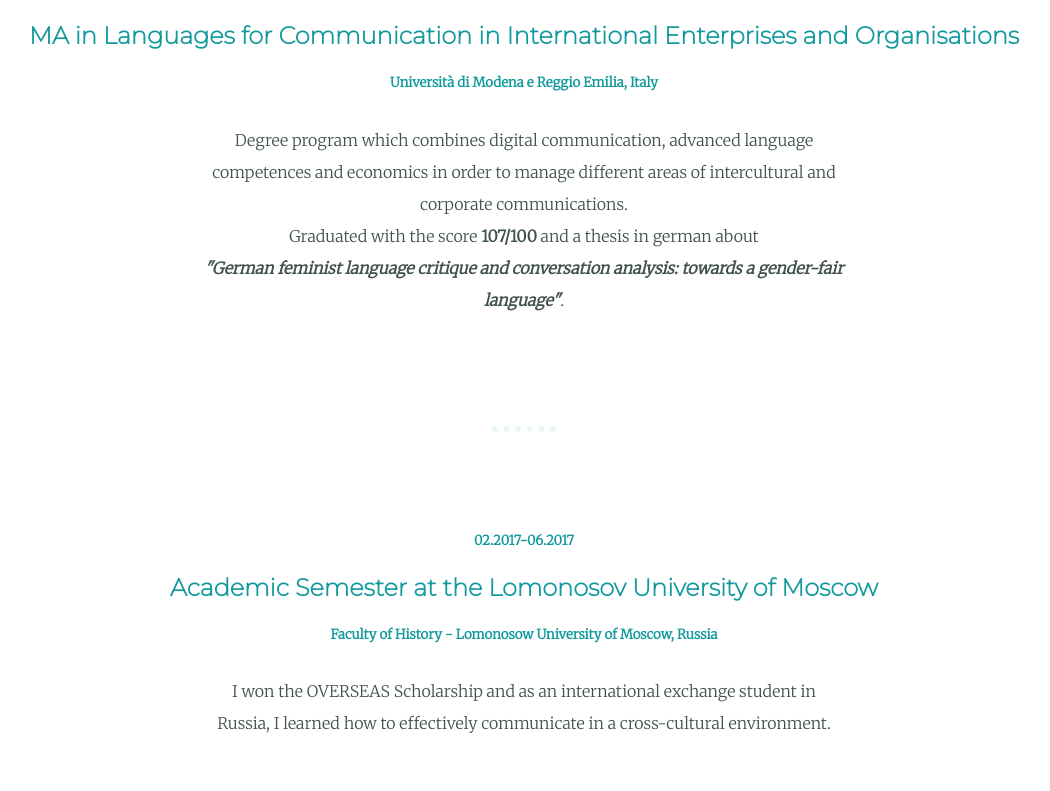
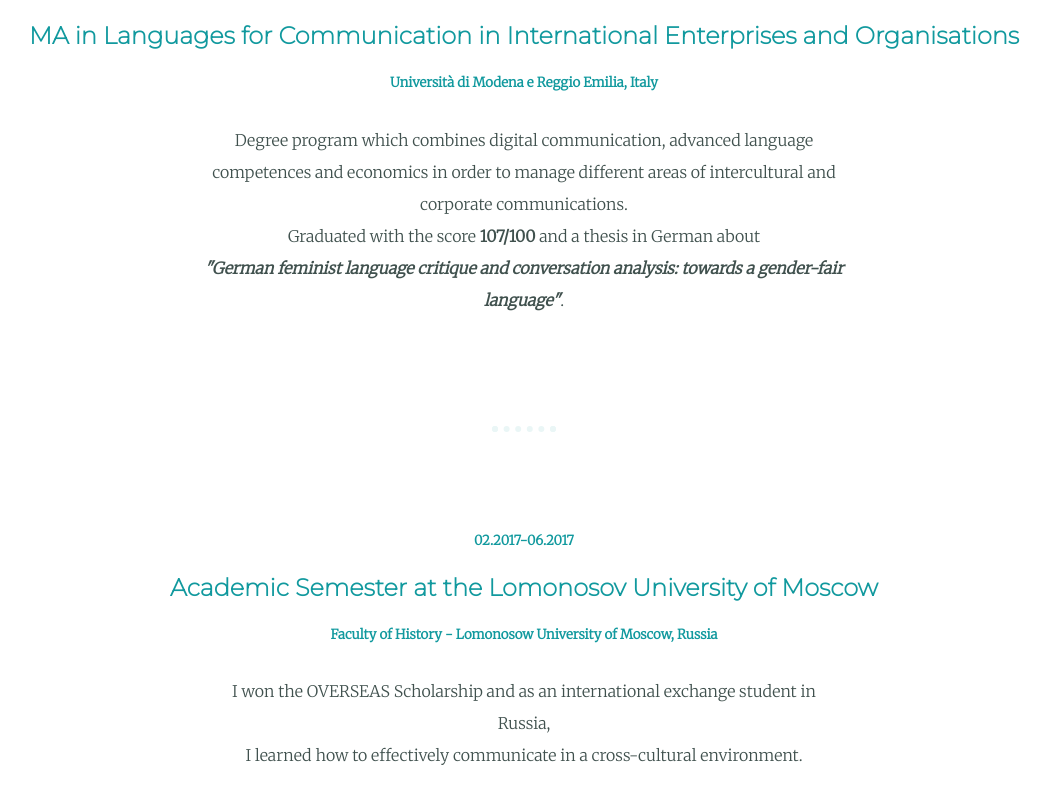
Before and after one commit to martinafabio/cv-eng, a plain HTML site: page education.html in a window 1280 px wide. Shown: the part 309-1100 px from the top of the page, without its empty margins (116-1166 px from the left). Drawn offline with Linux system fonts and the light colour scheme.

Commit message:
Update education.html

```diff
--- a/education.html
+++ b/education.html
@@ -32,12 +32,12 @@
     <p class="edudescription">
       Degree program which combines digital communication, advanced language competences and economics in order to
       manage different areas of intercultural and corporate communications. <br>
-      Graduated with the score <strong>107/100</strong> and a thesis in german about <br> <strong><i>"German feminist language critique and conversation analysis: towards a gender-fair language"</i></strong>.</p>
+      Graduated with the score <strong>107/100</strong> and a thesis in German about <br> <strong><i>"German feminist language critique and conversation analysis: towards a gender-fair language"</i></strong>.</p>
     <hr>
     <h5>02.2017-06.2017</h5>
     <h3>Academic Semester at the Lomonosov University of Moscow</h3>
     <h5>Faculty of History - Lomonosow University of Moscow, Russia</h5>
-    <p class="edudescription"> I won the OVERSEAS Scholarship and as an international exchange student in Russia, I learned how to effectively communicate in a cross-cultural environment.</p>
+    <p class="edudescription"> I won the OVERSEAS Scholarship and as an international exchange student in Russia, <br> I learned how to effectively communicate in a cross-cultural environment.</p>
     <hr>
 
     <h5>2012-2016</h5>
@@ -50,7 +50,7 @@
     <p class="certificates"><strong>- Social Media Training</strong> <br> Luca La Mesa (05-08.2020) <br>
     <strong>- GET INTO TECH Training Program</strong> <br> Migration Hub, INCO Academy & Educocreation (07-08.2020)<br>
     <strong>- The Fundamentals of Digital Marketing</strong> <br> The Open University, Google Digital Garage (04.2020) <br>
-    <strong>- Erste-Hilfe-Schulung</strong> - Die Johanniter (02.2020) <br>
+    <strong>- Erste-Hilfe-Schulung</strong> <br> Die Johanniter (02.2020) <br>
     <strong>- C1 level of German language competence</strong> <br> Università degli Studi di Modena e Reggio Emilia (06.2018) <br>
     <strong>- C2 level of English language competence</strong> <br> Università degli Studi di Modena e Reggio Emilia (09.2017)</p>
 
```
